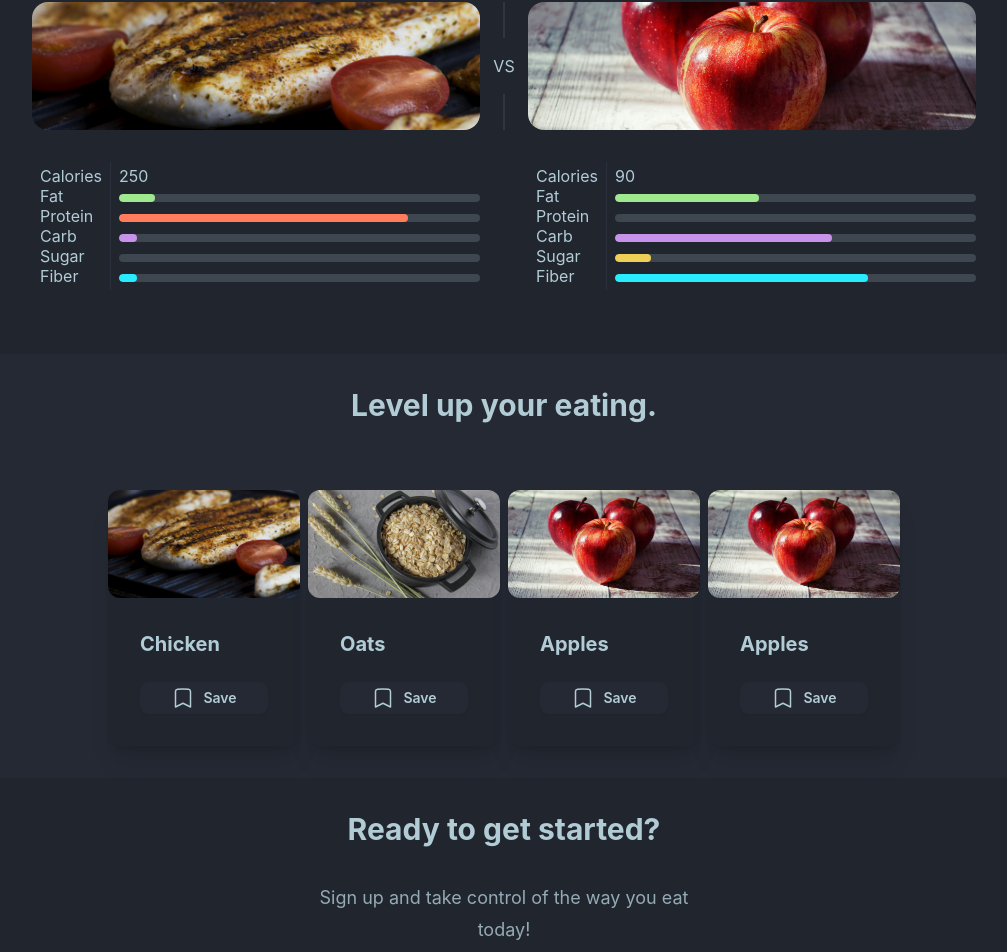
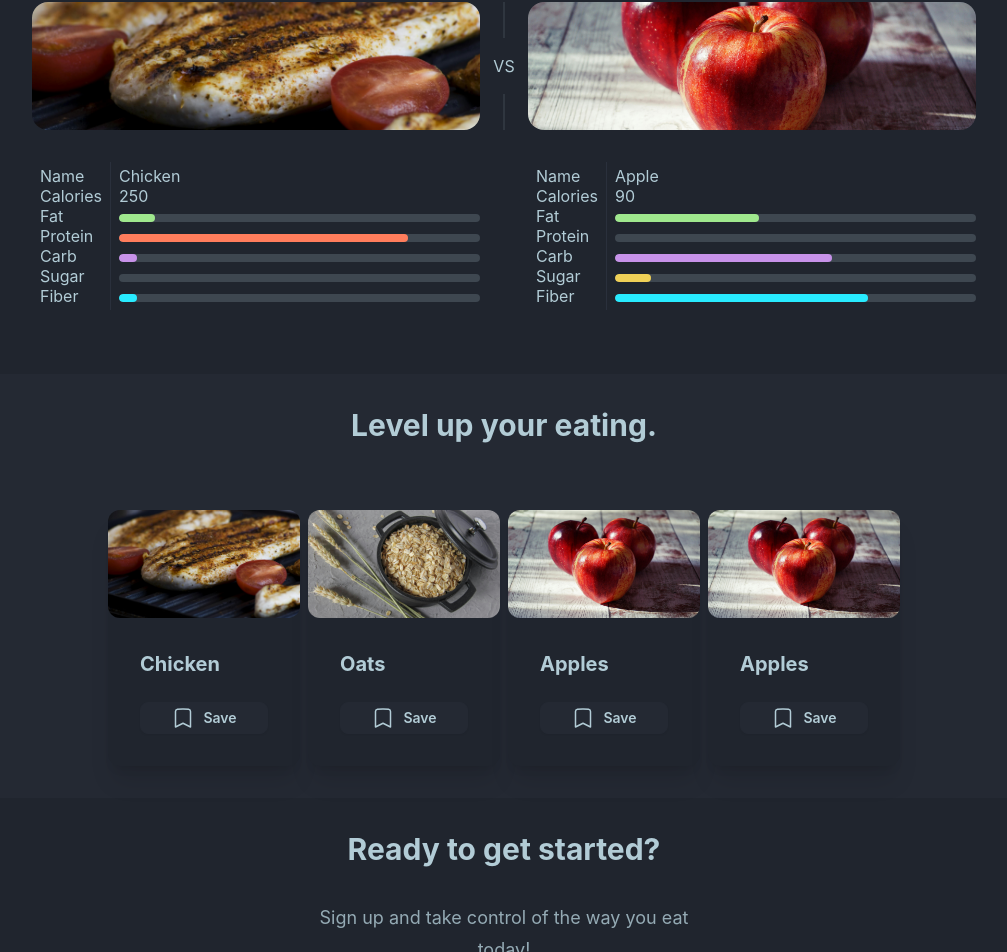
Before and after one commit to DanielCW7/food-finder, a React (Create React App) app: page / in a window 1280 px wide. Shown: the part 2314-3266 px from the top of the page, without its empty margins (136-1143 px from the left). Built offline with nearby package versions, Linux system fonts and the light colour scheme.

Commit message:
CHORE(compare): add names of foods being compared

```diff
--- a/src/components/sections/compare.js
+++ b/src/components/sections/compare.js
@@ -25,6 +25,7 @@ const Compare = () => {
 
                     <div className="flex flex-grow gap-2 md:max-w-md">
                         <ul className="flex flex-col gap-2 leading-3 border-r border-base-100 p-2">
+                            <li> Name </li>
                             <li> Calories </li>
                             <li> Fat </li>
                             <li> Protein </li>
@@ -32,18 +33,20 @@ const Compare = () => {
                             <li> Sugar </li>
                             <li> Fiber </li>
                         </ul>
-                        <div className="flex flex-col justify-center gap-3 flex-1 leading-3">
-                            <p> 250 </p>
-                            <progress className="progress progress-primary" value={10} max="100"></progress>
-                            <progress className="progress progress-secondary" value={80} max="100"></progress>
-                            <progress className="progress progress-accent" value={5} max="100"></progress>
-                            <progress className="progress progress-warning" value={0} max="100"></progress>
-                            <progress className="progress progress-info" value={5} max="100"></progress>
-                        </div>
+                        <ul className="flex flex-col justify-center gap-2 flex-1 leading-3">
+                            <li><p> Chicken </p></li>
+                            <li><p> 250 </p></li>
+                            <li><progress className="progress progress-primary" value={10} max="100"></progress></li>
+                            <li><progress className="progress progress-secondary" value={80} max="100"></progress></li>
+                            <li><progress className="progress progress-accent" value={5} max="100"></progress></li>
+                            <li><progress className="progress progress-warning" value={0} max="100"></progress></li>
+                            <li><progress className="progress progress-info" value={5} max="100"></progress></li>
+                        </ul>
                     </div>
 
                     <div className="flex flex-grow gap-2 md:max-w-md">
-                        <ul className="flex flex-col gap-2 leading-3 border-r border-base-100 p-2">
+                    <ul className="flex flex-col gap-2 leading-3 border-r border-base-100 p-2">
+                            <li> Name </li>
                             <li> Calories </li>
                             <li> Fat </li>
                             <li> Protein </li>
@@ -51,14 +54,15 @@ const Compare = () => {
                             <li> Sugar </li>
                             <li> Fiber </li>
                         </ul>
-                        <div className="flex flex-col justify-center gap-3 flex-1 leading-3">
-                            <p> 90 </p>
-                            <progress className="progress progress-primary" value={40} max="100"></progress>
-                            <progress className="progress progress-secondary" value={0} max="100"></progress>
-                            <progress className="progress progress-accent" value={60} max="100"></progress>
-                            <progress className="progress progress-warning" value={10} max="100"></progress>
-                            <progress className="progress progress-info" value={70} max="100"></progress>
-                        </div>
+                        <ul className="flex flex-col justify-center gap-2 flex-1 leading-3">
+                            <li><p> Apple </p></li>
+                            <li><p> 90 </p></li>
+                            <li><progress className="progress progress-primary" value={40} max="100"></progress></li>
+                            <li><progress className="progress progress-secondary" value={0} max="100"></progress></li>
+                            <li><progress className="progress progress-accent" value={60} max="100"></progress></li>
+                            <li><progress className="progress progress-warning" value={10} max="100"></progress></li>
+                            <li><progress className="progress progress-info" value={70} max="100"></progress></li>
+                        </ul>
                     </div>
                 </div>
 
--- a/src/components/sections/newUser.js
+++ b/src/components/sections/newUser.js
@@ -13,7 +13,7 @@ const NewUser = () => {
                         <p> Sign up and take control of the way you eat today! </p>
                     </div>
                     <form className="flex flex-col gap-2">
-                        <input type="textarea" className="input" placeholder="First name" />
+                        <input type="textarea" className="input" placeholder="First name" required="true"/>
                         <input type="textarea" className="input" placeholder="Last name" />
                         <input type="email" className="input" placeholder="Email" />
                         <button className="btn btn-primary btn-disabled"> Sign up </button>
```
